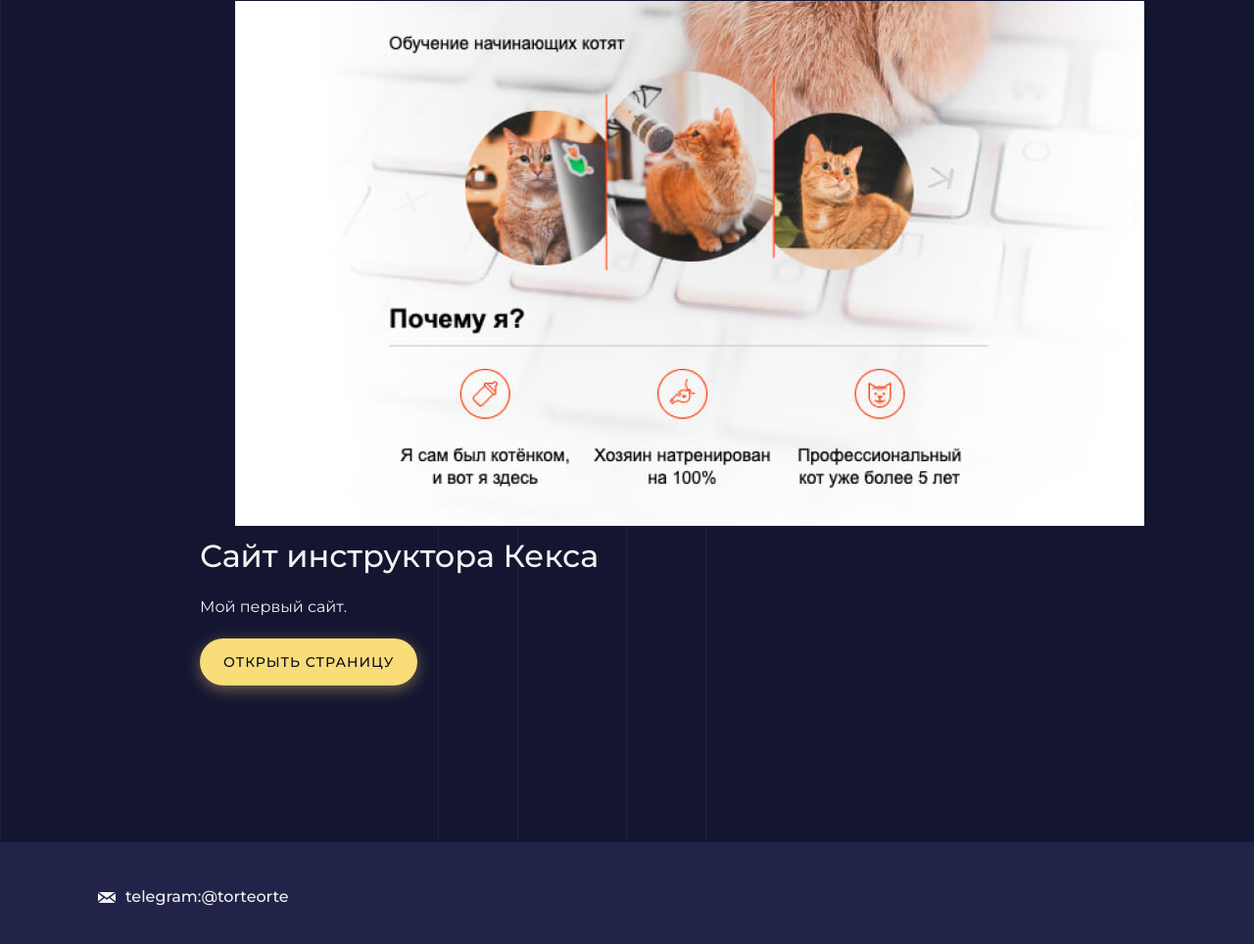
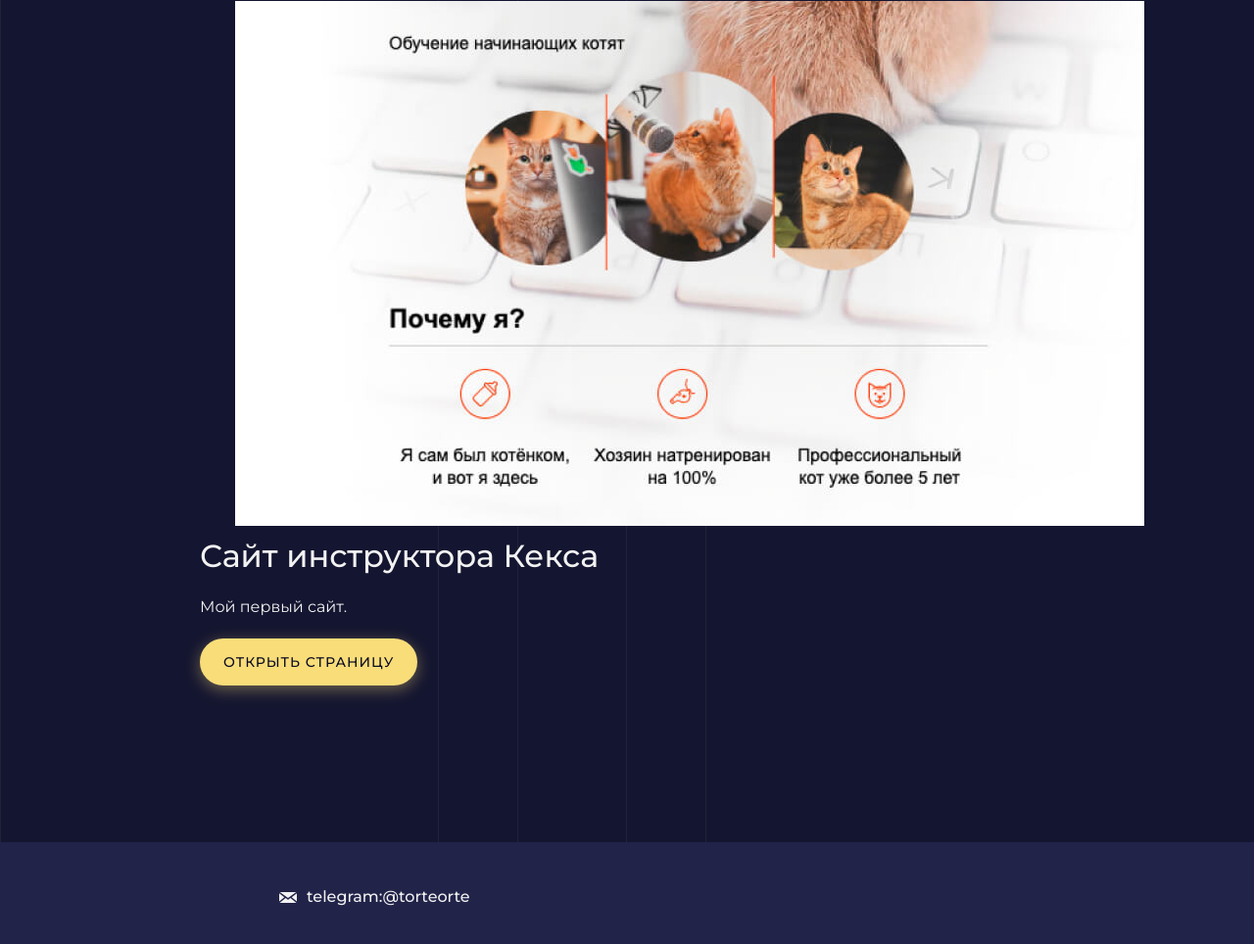
Before and after one commit to Torteorte/my-site, a plain HTML site: page index.html in a window 1280 px wide. Shown: the part 2840-3804 px from the top of the page at 98% size. Drawn offline with Linux system fonts and the light colour scheme.

Commit message:
Add files via upload

```diff
--- a/style.css
+++ b/style.css
@@ -327,5 +327,5 @@ text-align: left;
 }
 
 .page-footer a {
-  margin-left: 100px;
+  margin-left: 285px;
 }
```
